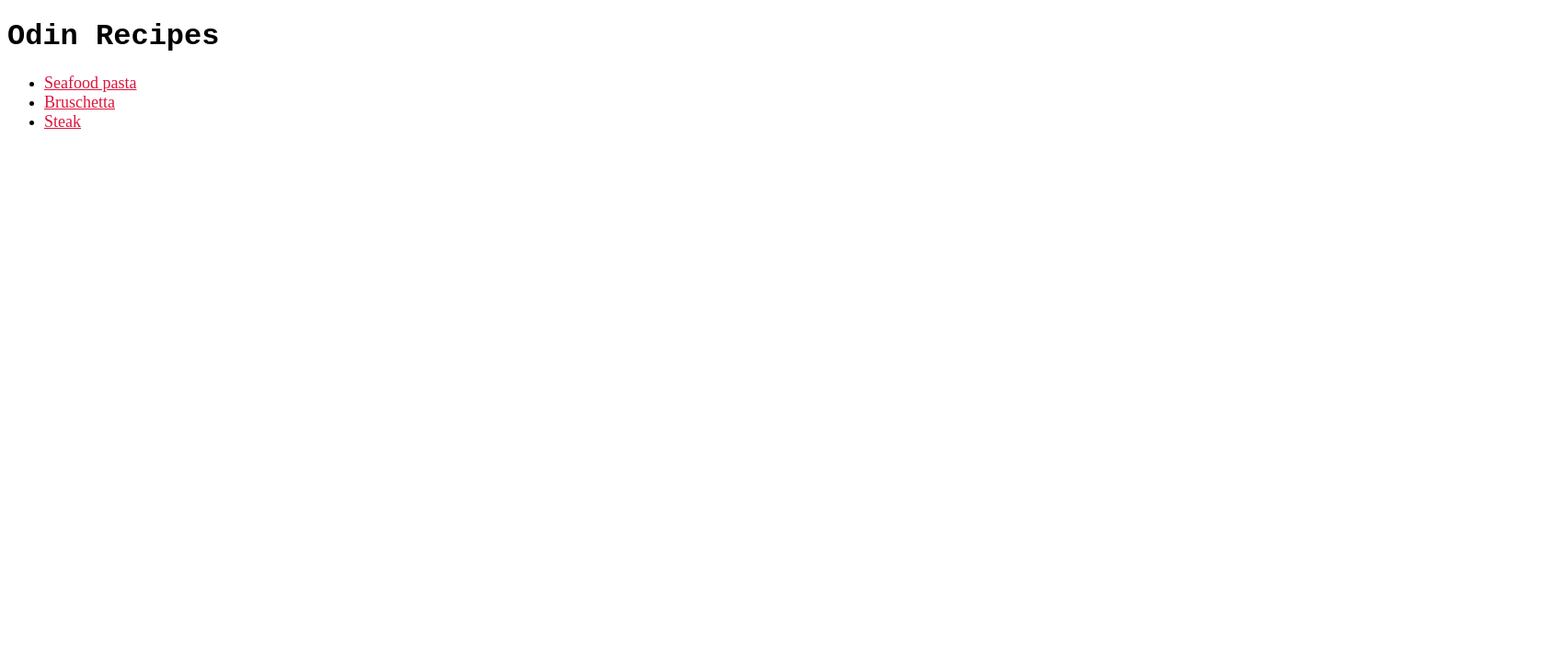
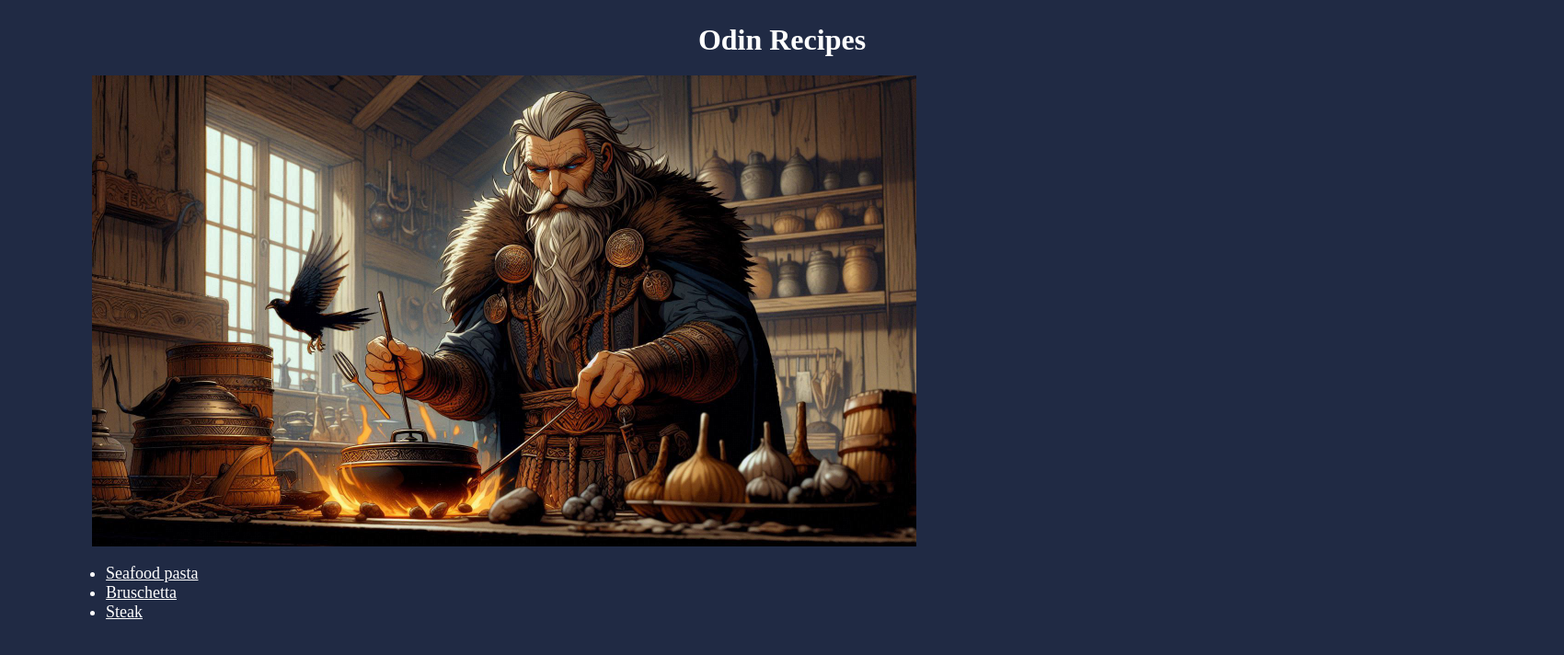
Before and after one commit to SierraM-0/odin-recipes, a plain HTML site: page index.html in a window 1280 px wide. Shown: the whole page at 92% size, 1700 px wide, since content can reach past the window. Drawn offline with Linux system fonts and the light colour scheme.

Commit message:
Refreshment of website

```diff
--- a/index.html
+++ b/index.html
@@ -5,9 +5,17 @@
     <meta name="viewport" content="width=device-width, initial-scale=1.0">
     <link rel="stylesheet" href="styles.css">
     <title>Odin's recipes</title>
+    <link rel="shortcut icon" type="image/jpg" href="/images/odin-favicon.jpeg"/>
 </head>
 <body>
+    <div class="main-card">
+        <div class="landing-title">
             <h1>Odin Recipes</h1>
+        </div>
+
+        <img src="/images/odin-cooking.jpeg" height="512" width="auto">
+
+        <div class="recipes-list">
             <ul>
                 <li>
                     <a href = "recipes/seafood_pasta.html">Seafood pasta</a>
@@ -19,5 +27,7 @@
                     <a href = "recipes/steak.html">Steak</a>
                 </li>
             </ul>
+        </div>
+    </div>
 </body>
 </html>
--- /dev/null
+++ b/recipes-styles.css
@@ -0,0 +1,16 @@
+* {
+    box-sizing: border-box;
+}
+
+body {
+    background-color: #172038;
+}
+
+.main-card {
+    width: 1700px;
+    height: 1950px;
+    margin: 0 auto;
+    padding: 25px 100px 100px 100px;
+    background-color: #202A44;
+    color: white;
+}
--- a/styles.css
+++ b/styles.css
@@ -1,8 +1,36 @@
-h1 {
-    font-family: 'Courier New', Courier, monospace;
+* {
+    box-sizing: border-box;
+}*
+
+* {
+    margin: 0;
+    padding: 0;
 }
 
+body {
+    background-color: #172038;
+}
+
+.main-card {
+    width: 1700px;
+    height: 1292px;
+    margin: 0 auto;
+    padding: 25px 100px 100px 100px;
+    background-color: #202A44;
+}
+
+.landing-title,
+.recipes-list,
 a {
-    color: #dc143c;
-    font-size: large;
+    color: white;
 }
+
+.landing-title {
+    text-align: center;
+    padding-bottom: 20px;
+}
+
+.recipes-list {
+    padding: 15px;
+    font-size: 18px;
+}
```
Also changed, not shown: recipes/bruschetta.html (+5 -0 lines), recipes/seafood_pasta.html (+5 -0 lines), recipes/steak.html (+5 -0 lines), images/odin-cooking.jpeg (added), images/odin-favicon.jpeg (added). Lines whose indentation alone changed are shown as unchanged.
